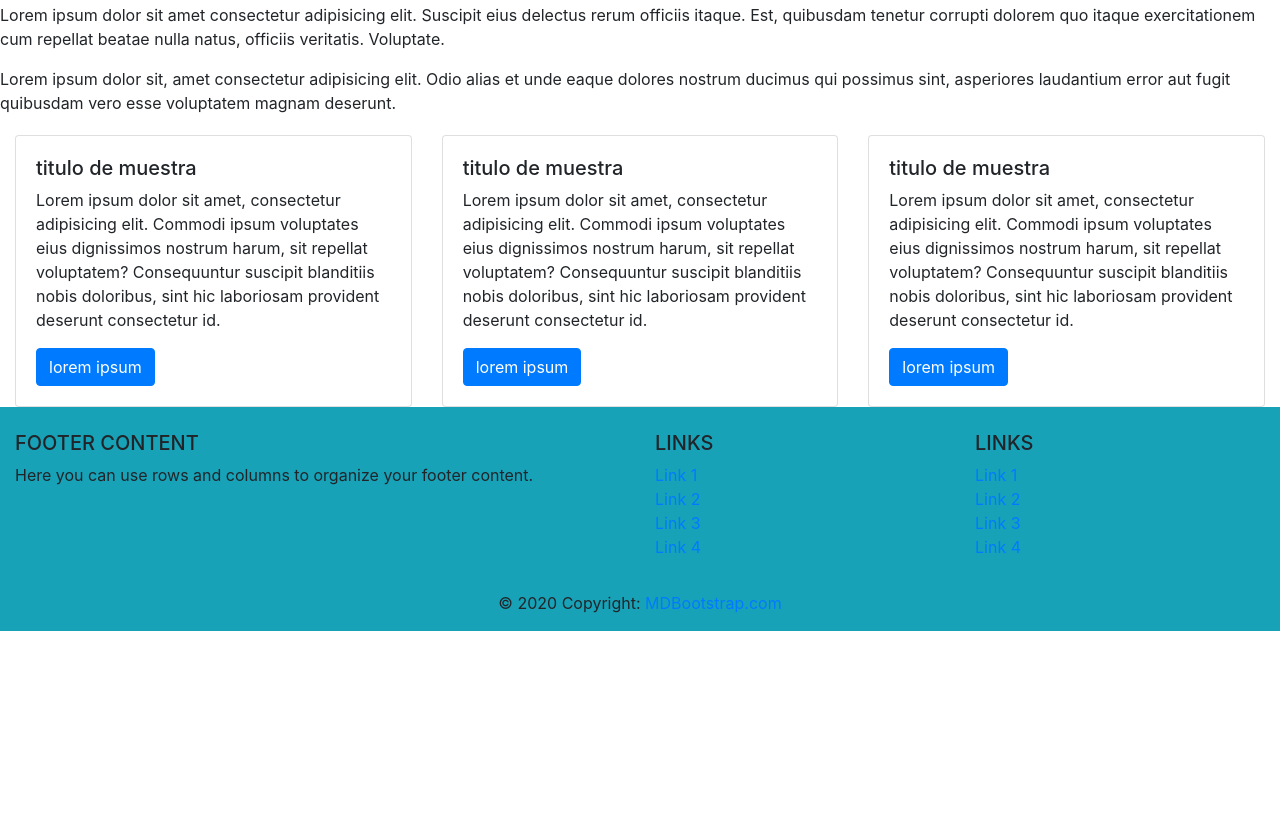
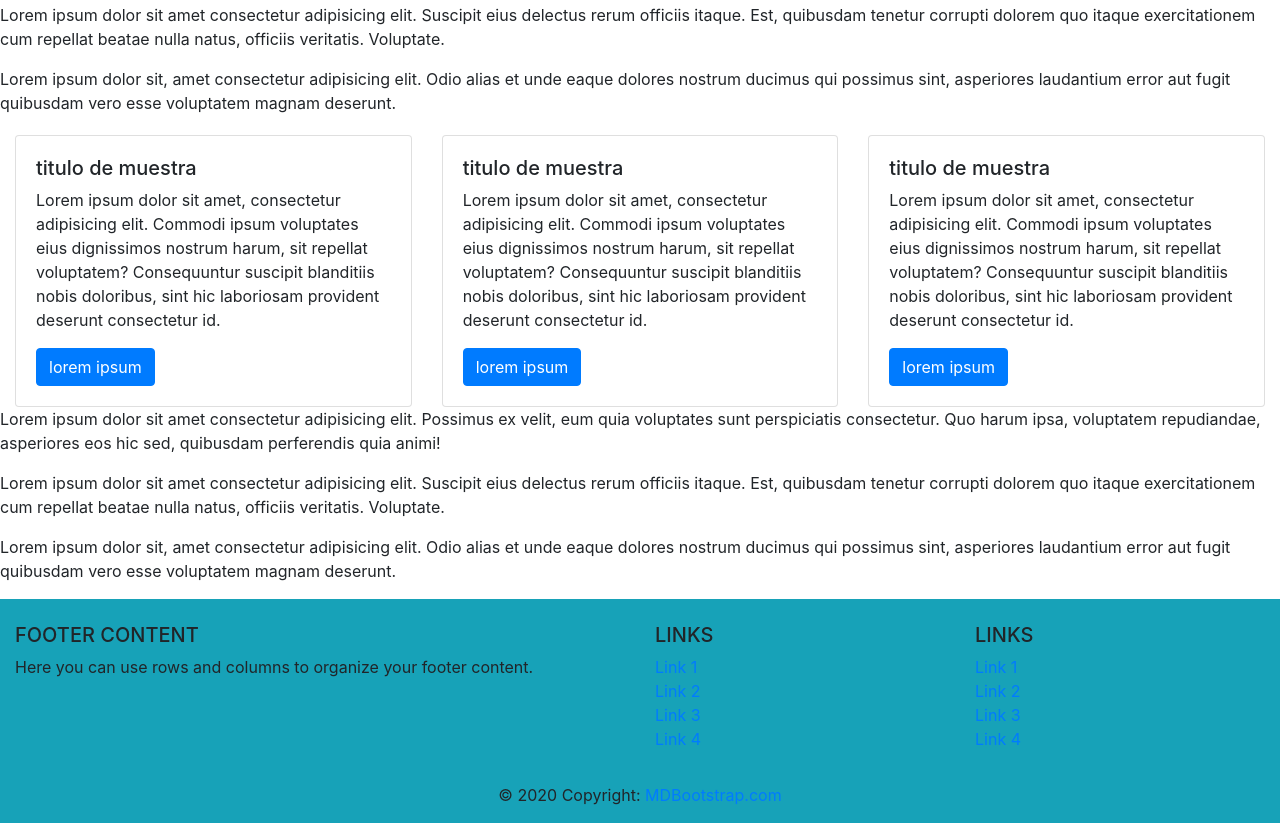
Before and after one commit to cristiancasas1698/curso-de-git, a plain HTML site: page index.html in a window 1280 px wide. Shown: the part 1028-1851 px from the top of the page. Before the commit the page ends 1659 px from the top, so only its background shows below. Drawn offline with nearby package versions, Linux system fonts and the light colour scheme; files whose address does not match are found by name.

Commit message:
guardando cambios 3

```diff
--- a/index.html
+++ b/index.html
@@ -185,7 +185,12 @@
     </div>
   </div>
  </div>
-
+ <p>Lorem ipsum dolor sit amet consectetur adipisicing elit. Possimus ex velit, eum quia voluptates sunt
+   perspiciatis consectetur. Quo harum ipsa, voluptatem repudiandae, asperiores eos hic sed, quibusdam perferendis quia animi!</p>
+   <p>Lorem ipsum dolor sit amet consectetur adipisicing elit. Suscipit eius delectus rerum officiis itaque. Est, quibusdam
+    tenetur corrupti dolorem quo itaque exercitationem cum repellat beatae nulla natus, officiis veritatis. Voluptate.</p>
+  <p>Lorem ipsum dolor sit, amet consectetur adipisicing elit. Odio alias et unde eaque dolores nostrum ducimus qui possimus
+     sint, asperiores laudantium error aut fugit quibusdam vero esse voluptatem magnam deserunt.</p>
 <!-- Footer -->
 <footer class="page-footer font-small blue pt-4 bg-info">
 
```
